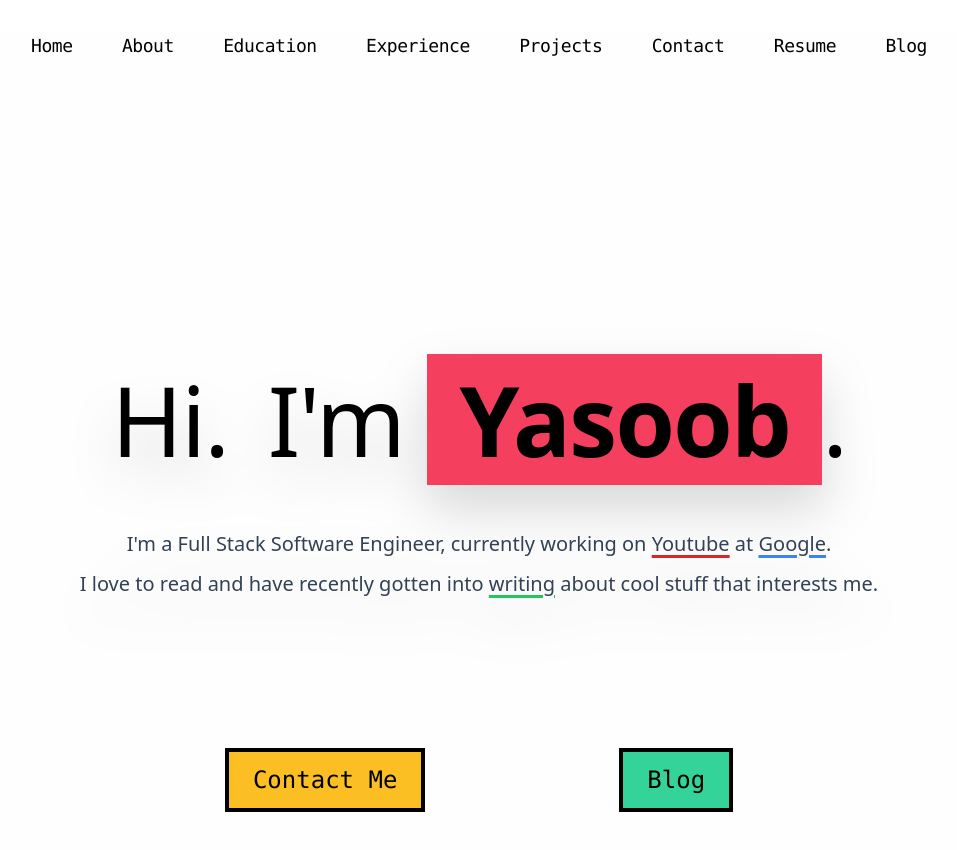
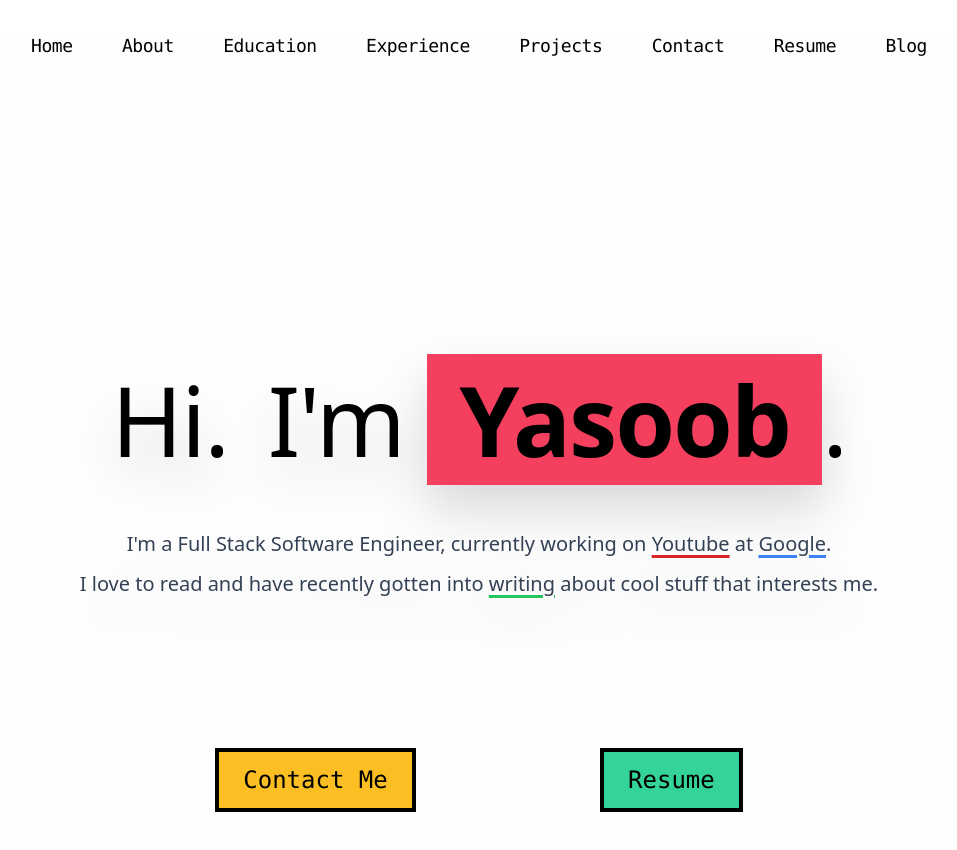
Before and after one commit to yasoobkhalid1/personal-portfolio, a Next.js app: page / in a window 1280 px wide. Shown: the top 850 px of the page, without its empty margins (161-1118 px from the left). Built offline with nearby package versions, Linux system fonts and the light colour scheme.

Commit message:
move packages to dependecies in package.json

```diff
--- a/components/Introduction.js
+++ b/components/Introduction.js
@@ -49,12 +49,12 @@ export default function Introduction() {
             Contact Me
           </a>
           <a
-            href="https://blog.yasoobk.com"
+            href="/documents/Resume.pdf"
             className="mt-36 font-mono text-2xl border-4 border-black
             inline-block p-3 px-6 bg-emerald-400 hover:bg-white
             ease-in duration-200"
           >
-            Blog
+            Resume
           </a>
         </div>
       </div>
--- a/package.json
+++ b/package.json
@@ -7,8 +7,10 @@
     "lint": "next lint"
   },
   "dependencies": {
+    "autoprefixer": "^10.4.1",
     "framer-motion": "^5.5.5",
     "next": "latest",
+    "postcss": "^8.4.5",
     "react": "^17.0.2",
     "react-dom": "^17.0.2",
     "react-icons": "^4.3.1",
@@ -16,10 +18,8 @@
     "tailwindcss": "^3.0.10"
   },
   "devDependencies": {
-    "autoprefixer": "^10.4.0",
     "eslint": "8.5.0",
     "eslint-config-next": "12.0.7",
-    "eslint-config-prettier": "^8.3.0",
-    "postcss": "^8.4.4"
+    "eslint-config-prettier": "^8.3.0"
   }
 }
```
Also changed, not shown: 2 other files (tests, documents, lock files or other folders).
